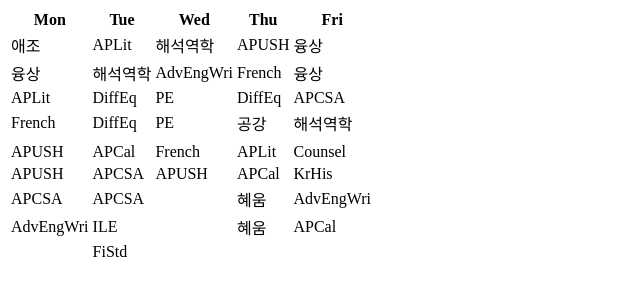
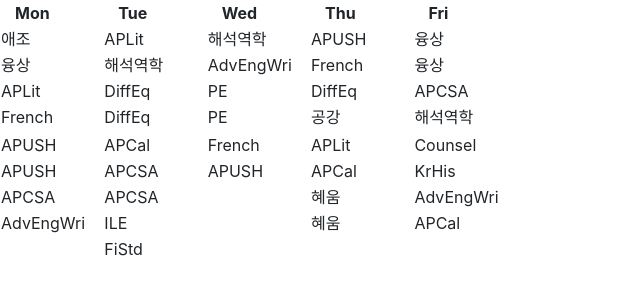
Before and after one commit to Blackstar00010/Blackstar00010.github.io, a plain HTML site: page index.html in a window 1280 px wide. Shown: the whole page, without its empty margins (0-640 px from the left). Drawn offline with nearby package versions, Linux system fonts and the light colour scheme.

Commit message:
bootstrap

```diff
--- a/index.html
+++ b/index.html
@@ -5,6 +5,9 @@
         <title>James's Timetable</title>
         <link rel="stylesheet" href="/css/master.css">
         <script type="text/javascript" src="/js/master.js"></script>
+        <link href="https://stackpath.bootstrapcdn.com/bootstrap/4.4.1/css/bootstrap.min.css" rel="stylesheet" integrity="sha384-Vkoo8x4CGsO3+Hhxv8T/Q5PaXtkKtu6ug5TOeNV6gBiFeWPGFN9MuhOf23Q9Ifjh" crossorigin="anonymous">
+        <script src="https://stackpath.bootstrapcdn.com/bootstrap/4.4.1/js/bootstrap.min.js" integrity="sha384-wfSDF2E50Y2D1uUdj0O3uMBJnjuUD4Ih7YwaYd1iqfktj0Uod8GCExl3Og8ifwB6" crossorigin="anonymous"></script>
+        <script src="https://stackpath.bootstrapcdn.com/bootstrap/4.4.1/js/bootstrap.bundle.min.js" integrity="sha384-6khuMg9gaYr5AxOqhkVIODVIvm9ynTT5J4V1cfthmT+emCG6yVmEZsRHdxlotUnm" crossorigin="anonymous"></script>
     </head>
     <body>
         <table>
```
